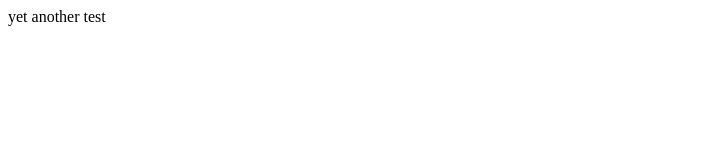
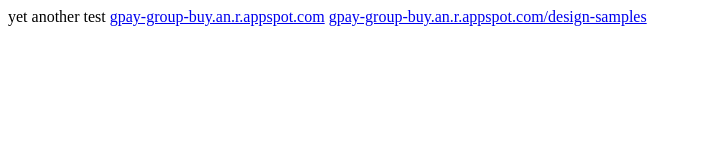
Before and after one commit to ifhuang/ifhuang.github.io, a plain HTML site: page index.html in a window 1280 px wide. Shown: the whole page, without its empty margins (0-701 px from the left). Drawn offline with Linux system fonts and the light colour scheme.

Commit message:
Update index.html

```diff
--- a/index.html
+++ b/index.html
@@ -1 +1,4 @@
 yet another test
+
+<a href="https://gpay-group-buy.an.r.appspot.com">gpay-group-buy.an.r.appspot.com</a>
+<a href="https://gpay-group-buy.an.r.appspot.com/design-samples">gpay-group-buy.an.r.appspot.com/design-samples</a>
```
